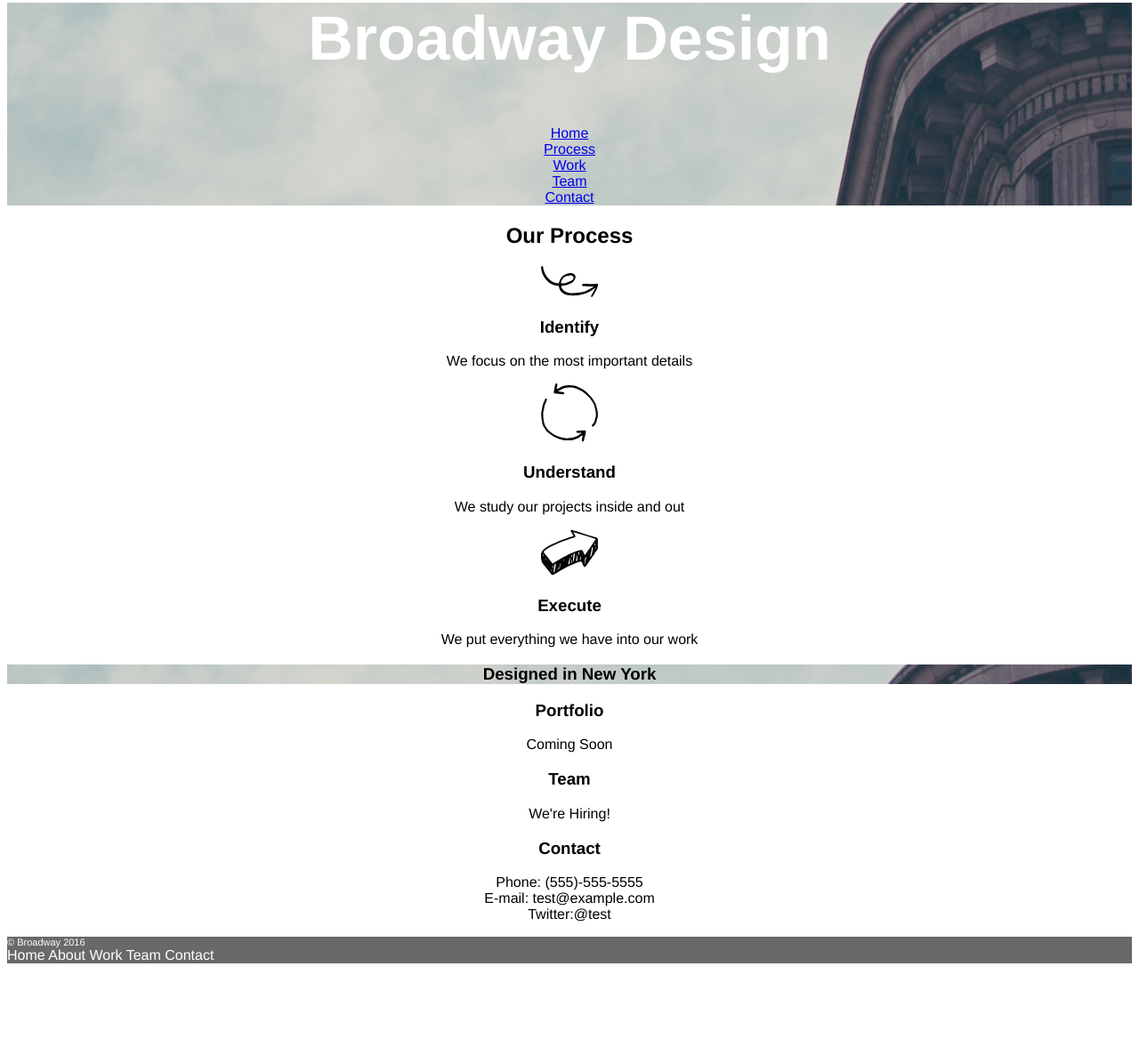
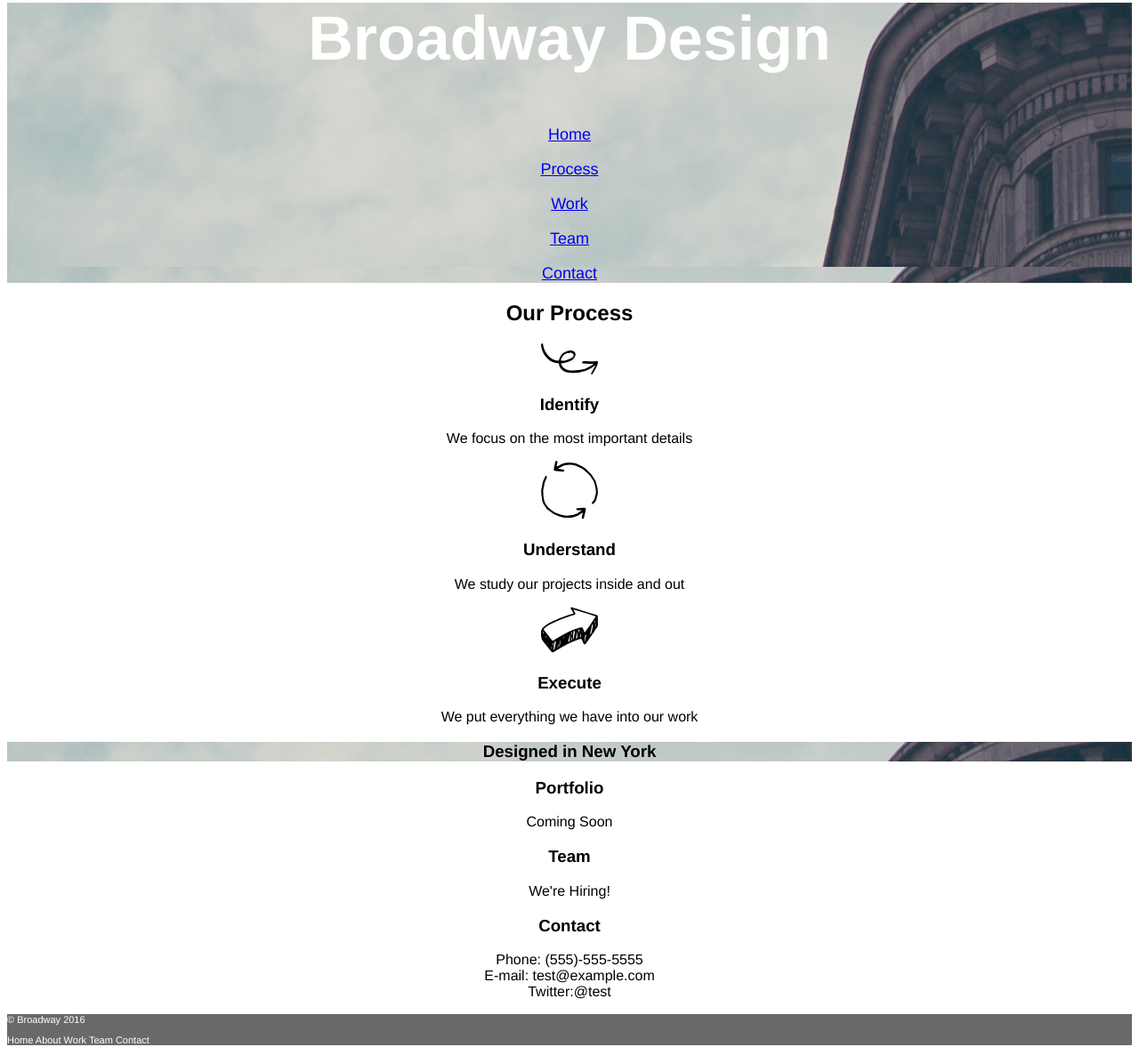
Before and after one commit to mitchchev/broadway, a plain HTML site: page index.html in a window 1280 px wide. Shown: the part 55-1241 px from the top of the page at 89% size. Before the commit the page ends 1154 px from the top, so only its background shows below. Drawn offline with Linux system fonts and the light colour scheme.

Commit message:
newest version

```diff
--- a/index.html
+++ b/index.html
@@ -1,7 +1,6 @@
 <!DOCTYPE html>
 <html>
   <head>
-    <meta charset="utf-8">
     <title>Broadway Design</title>
     <link href="./resources/css/style.css" type=text/css rel=stylesheet>
 
@@ -10,15 +9,15 @@
     <section class="background">
     <h1 id="home">Broadway Design</h1>
 
-    <nav>
-      <p><a href=#home>Home</a><br/>
-        <a href=#process>Process</a><br/>
-        <a href=#work>Work</a><br/>
-        <a href=#team>Team</a><br/>
-        <a href=#contact>Contact</a>
-    </p>
-    </nav>
+    <section id="nav">
+      <p id=#link><a href=#home>Home</a><p>
+      <p><a href=#process>Process</a></p>
+      <p><a href=#work>Work</a></p>
+      <p><a href=#team>Team</a></p>
+      <p><a href=#contact>Contact</a></p>
+    </section>
 </section>
+
   <section>
   <h2 id="process">Our Process</h2>
   <img src="./resources/identify.svg">
@@ -44,7 +43,7 @@
   <p>Phone: (555)-555-5555<br/>E-mail: test@example.com<br/>Twitter:@test</p>
 
 <section class="footer">
-  <p><section class="copyright">&copy Broadway 2016</section>Home About Work Team Contact</p>
+  <p>&copy Broadway 2016 <nav><a>Home</a> <a>About</a> <a>Work</a> <a>Team</a> <a>Contact</a></nav></p>
 </section>
 
   </body>
--- a/resources/css/style.css
+++ b/resources/css/style.css
@@ -14,7 +14,14 @@ h1 {
   background-color: dimgray;
   color: white;
   text-align: left;
+  font-size: 11px;
 }
-.copyright {
-  font-size: 11px
+#nav {
+  color: white;
+  font-size: 18px;
 }
+#link {
+  color: white;
+  font-weight: bold;
+
+}
```
